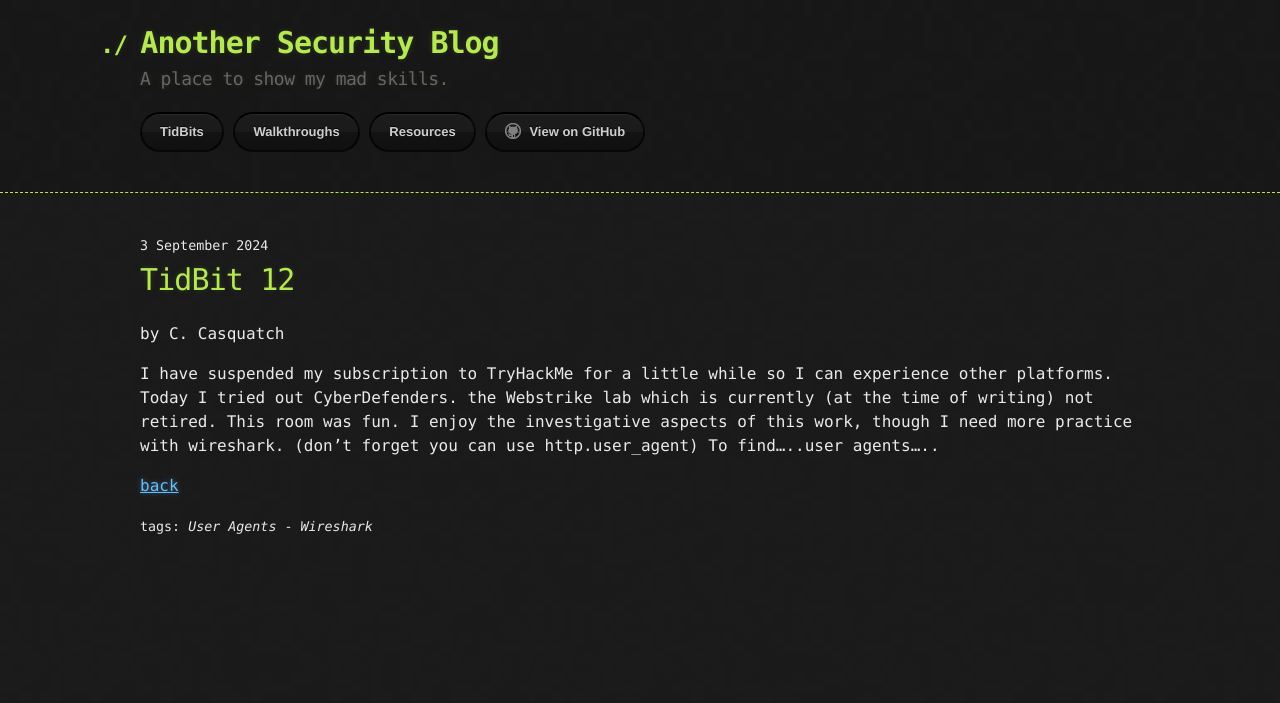
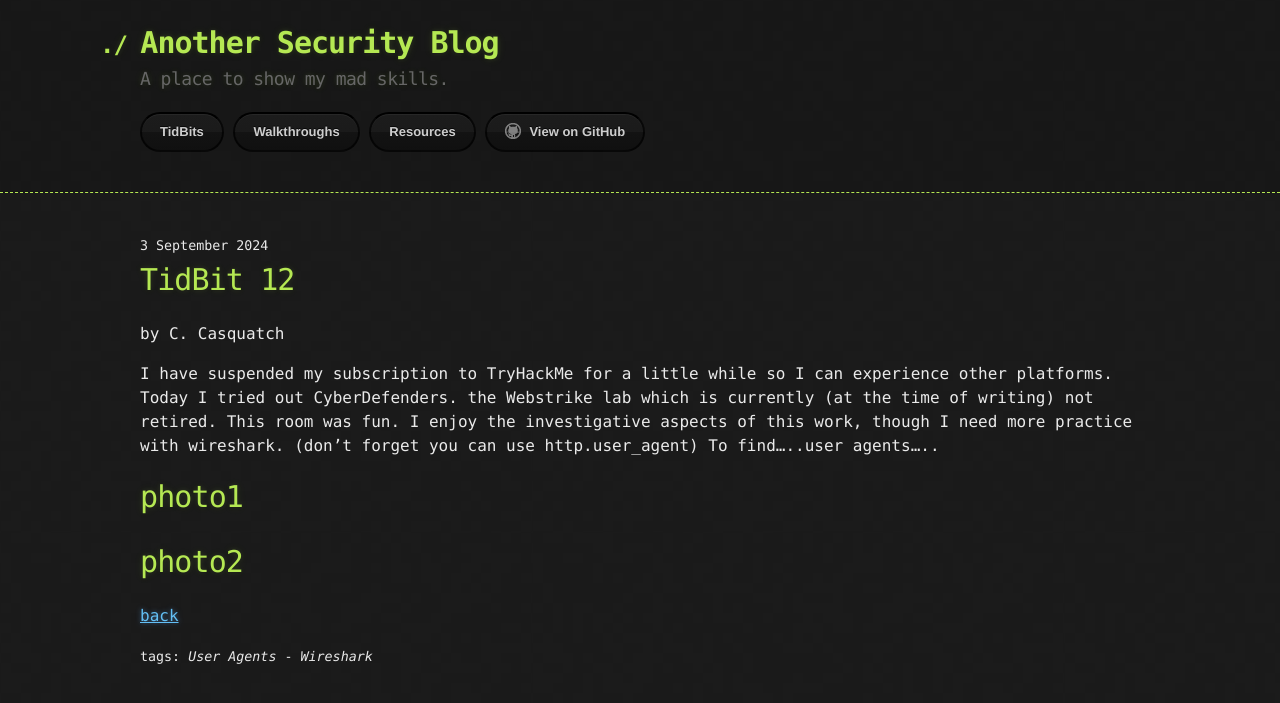
Before and after one commit to CyberCasquatch/cybercasquatch.github.io, a Jekyll site: the page built from _posts/TidBits/2024-09-03-TidBit-12.markdown, in a window 1280 px wide. Shown: the top 703 px of the page. Built offline with Jekyll 4.4.1, drawn with Linux system fonts in a browser that asks for light colours.

Commit message:
Update 2024-09-03-TidBit-12.markdown

```diff
--- a/_posts/TidBits/2024-09-03-TidBit-12.markdown
+++ b/_posts/TidBits/2024-09-03-TidBit-12.markdown
@@ -11,5 +11,8 @@
 This room was fun. I enjoy the investigative aspects of this work, though I need more practice with wireshark.
 (don't forget you can use http.user_agent) To find.....user agents.....
 
+# photo1
+
+# photo2
 
 [back](./TidBits-Main.html)
```
